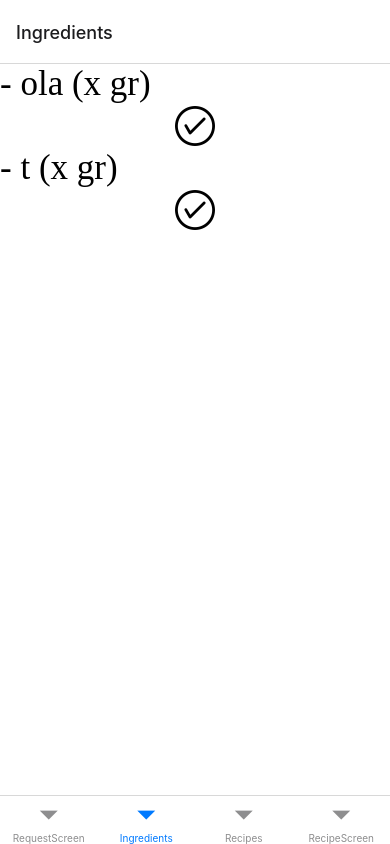
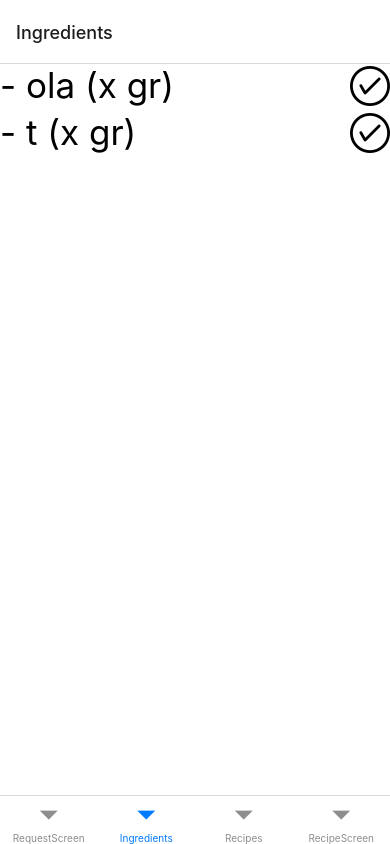
Before and after one commit to rsaSantos/Hackathon_SEI_22, a React Native app in the folder Frontend/: screen /Ingredients in a window 390 px wide. Built offline with nearby package versions, Linux system fonts and the light colour scheme.

Commit message:
update frontend v0.01 ready for connection

```diff
--- a/Frontend/App.tsx
+++ b/Frontend/App.tsx
@@ -18,7 +18,7 @@ export default function App() {
     <NavigationContainer>
       <Tab.Navigator>
         <Tab.Screen name="RequestScreen" component={RequestScreen} />
-        <Tab.Screen name="Ingredients" component={Ingredients} />
+        <Tab.Screen name="Ingredients" component={Ingredients} initialParams={{number: 0}}/>
         <Tab.Screen name="Recipes" component={Recipes} />
         <Tab.Screen name="RecipeScreen" component={RecipeScreen} />
       </Tab.Navigator>
--- a/Frontend/Screens/Ingredients.tsx
+++ b/Frontend/Screens/Ingredients.tsx
@@ -1,25 +1,27 @@
-import { useNavigation } from '@react-navigation/native';
-import { NativeStackNavigationProp } from '@react-navigation/native-stack';
-import { StatusBar } from 'expo-status-bar';
+
+import { useRoute } from '@react-navigation/native';
 import { useState } from 'react';
 import { Button, FlatList, Pressable, StyleSheet, Text, View } from 'react-native';
 import { Icon } from 'react-native-elements';
-import { RootStackParamList } from '../stackParams';
+
 
 
 var ingredientes = [{
-    "id": 0,
+
     "ingrediente": "ola",
     "pressed": false
 },
 {
-    "id": 1,
+
     "ingrediente": "t",
     "pressed": false
 }
 ]
 
+
+
 export default function Ingredients() {
+
 
 
     const [items, setItems] = useState(ingredientes);
@@ -47,9 +49,13 @@ export default function Ingredients() {
         <View style={Styles.container}>
             <FlatList data={items}
                 renderItem={({ item, index }) =>
-                    <Pressable
-                        onPress={() => handleSelectItem(index)}
-                        style={Styles.item}>- {item.ingrediente} (x gr) {showIcon(item.pressed)}</Pressable>} />
+                    <View style={Styles.itemContainer}>
+                        <Text style={Styles.item}>- {item.ingrediente} (x gr)</Text>
+                        <Pressable
+                            onPress={() => handleSelectItem(index)}
+                            style={Styles.checkButton}>{showIcon(item.pressed)}</Pressable>
+                    </View>}/>
+
         </View>
 
     )
@@ -64,13 +70,19 @@ const Styles = StyleSheet.create({
 
 
     },
-
-
+    checkButton: {
+        position: 'absolute',
+        right: 0,
+    },
     item: {
         fontSize: 35,
         left: 0,
 
     },
+    itemContainer: {
+        position: 'relative',
+        marginBottom: 5,
+    }
 
 
 })
--- a/Frontend/Screens/Recipes.tsx
+++ b/Frontend/Screens/Recipes.tsx
@@ -3,23 +3,53 @@ import { useNavigation } from '@react-navigation/native';
 import { NativeStackNavigationProp } from '@react-navigation/native-stack';
 import { Button, FlatList, Pressable, StyleSheet, Text, View } from 'react-native';
 import { RootStackParamList } from '../stackParams';
+import { useState } from 'react';
+import { Icon } from 'react-native-elements';
 
-type RequestScreenProp = NativeStackNavigationProp<RootStackParamList,'Recipes'>;
+type RequestScreenProp = NativeStackNavigationProp<RootStackParamList, 'Recipes'>;
 
 
 export default function Recepies() {
+    const [items, setItems] = useState(receitas);
+
+    const handleSelectItem = (selectedItemIndex: Number) =>
+        setItems((old) => {
+            return old.map((item, index) => {
+                if (selectedItemIndex !== index) return item;
+                const pressed = !item.pressed;
+
+                return { ...item, pressed };
+            })
+        })
+
+    function showIcon(pressed: boolean) {
+        if (pressed) {
+            return <Icon name="trash" size={40} color="black" type="font-awesome" />
+        }
+        else return <Icon name="trash-o" size={40} color="black" type="font-awesome" />
+    }
+
 
     const navigation = useNavigation<RequestScreenProp>()
     return (
-        <View style={Styles.Container}><FlatList data={receitas} renderItem={({ item }) =>
-            <Pressable onPress={() => navigation.navigate('RecipeScreen')} style={Styles.recipeContainer}><img src={item.imgUrl} />
-                <Text style={Styles.text}>{item.name}</Text></Pressable>} /></View>
+        <View style={Styles.container}>
+            <FlatList data={items} renderItem={({ item, index }) =>
+                <View>
+                    <Pressable onPress={() => navigation.navigate('RecipeScreen')}
+                        style={Styles.recipeContainer}><img src={item.imgUrl} />
+                        <Text style={Styles.text}> {item.name} </Text></Pressable >
+                    <Pressable style={Styles.iconContainer} onPress={() => handleSelectItem(index)}>
+                        {showIcon(item.pressed)}
+                    </Pressable>
+                </View>} />
+            <Pressable style={Styles.changeButton}><Icon name="exchange" size={40} color="black" type="font-awesome" /> </Pressable>
+        </View >
     )
 }
 
 
 const Styles = StyleSheet.create({
-    Container: {
+    container: {
         flex: 1,
     },
     recipeContainer: {
@@ -36,35 +66,59 @@ const Styles = StyleSheet.create({
     text: {
         position: 'absolute',
         fontSize: 30,
-        bottom:-30,
-        right: 0
+        bottom: -40,
+        right: 2
     },
+    iconContainer: {
+        position: 'absolute',
+        left: 2,
+        bottom: 0
+    },
+    changeButton: {
+        borderRadius: 40,
+        width: 80,
+        height: 80,
+        borderWidth: 5,
+        borderColor: 'black',
+        backgroundColor: 'white',
+        position: 'absolute',
+        bottom: 0,
+        right: 0,
+        alignItems: 'center',
+        justifyContent: 'center'
+    }
 
 })
 
 
 var receitas = [{
     "imgUrl": "https://www.pingodoce.pt/wp-content/uploads/2016/03/bacalhau-a-bras.jpeg",
-    "name": "Bacalhau a Bras"
+    "name": "Bacalhau a Bras",
+    "pressed": false
 },
 {
     "imgUrl": "https://www.pingodoce.pt/wp-content/uploads/2016/03/bacalhau-a-bras.jpeg",
-    "name": "Bacalhau a Bras"
+    "name": "Bacalhau a Bras",
+    "pressed": false
 },
 {
     "imgUrl": "https://www.pingodoce.pt/wp-content/uploads/2016/03/bacalhau-a-bras.jpeg",
-    "name": "Bacalhau a Bras"
+    "name": "Bacalhau a Bras",
+    "pressed": false
 },
 {
     "imgUrl": "https://www.pingodoce.pt/wp-content/uploads/2016/03/bacalhau-a-bras.jpeg",
-    "name": "Bacalhau a Bras"
+    "name": "Bacalhau a Bras",
+    "pressed": false
 },
 {
     "imgUrl": "https://www.pingodoce.pt/wp-content/uploads/2016/03/bacalhau-a-bras.jpeg",
-    "name": "Bacalhau a Bras"
+    "name": "Bacalhau a Bras",
+    "pressed": false
 },
 {
     "imgUrl": "https://www.pingodoce.pt/wp-content/uploads/2016/03/bacalhau-a-bras.jpeg",
-    "name": "Bacalhau a Bras"
+    "name": "Bacalhau a Bras",
+    "pressed": false
 },
 ]
--- a/Frontend/Screens/RequestScreen.tsx
+++ b/Frontend/Screens/RequestScreen.tsx
@@ -33,6 +33,7 @@ export default function RequestScreen () {
         <Pressable onPress={addcount}><Icon name="pluscircleo" size={80} color="black" type= "antdesign" /></Pressable>
       </View>
       <Pressable onPress={() => navigation.navigate('Ingredients')} style={styles.calculateContainer}>Calculate</Pressable>
+      <Pressable style={styles.allContainer}>All</Pressable>
 
       <StatusBar style="auto" />
     </View>
@@ -83,6 +84,18 @@ const styles = StyleSheet.create({
     elevation: 3,
     justifyContent: 'space-between'
   },
+  allContainer: {
+    position: 'absolute',
+    top: 600,
+    fontSize: 30,
+    paddingVertical: 12,
+    paddingHorizontal: 50,
+    borderRadius: 10,
+    borderWidth: 3,
+    borderColor: 'black',
+    elevation: 3,
+    justifyContent: 'space-between'
+  },
   title: {
     position: 'absolute',
     fontSize: 50,
```
